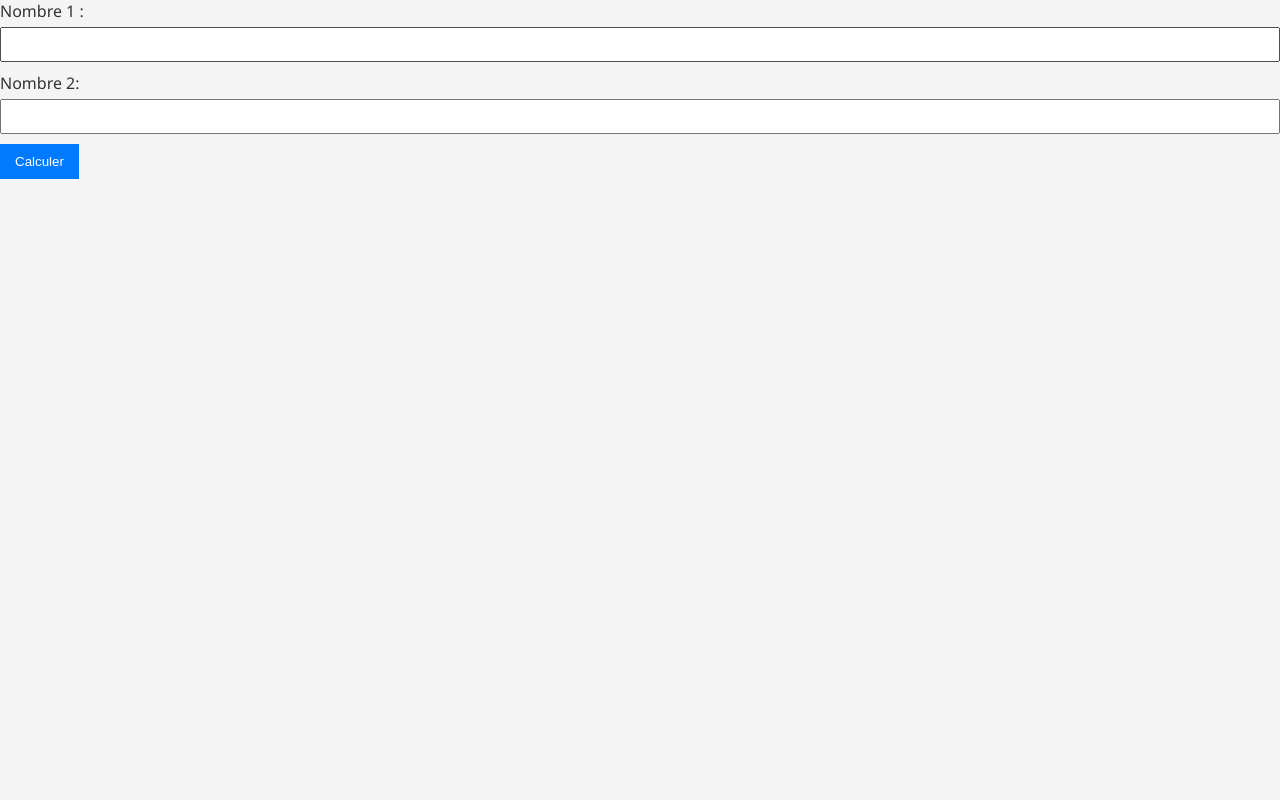
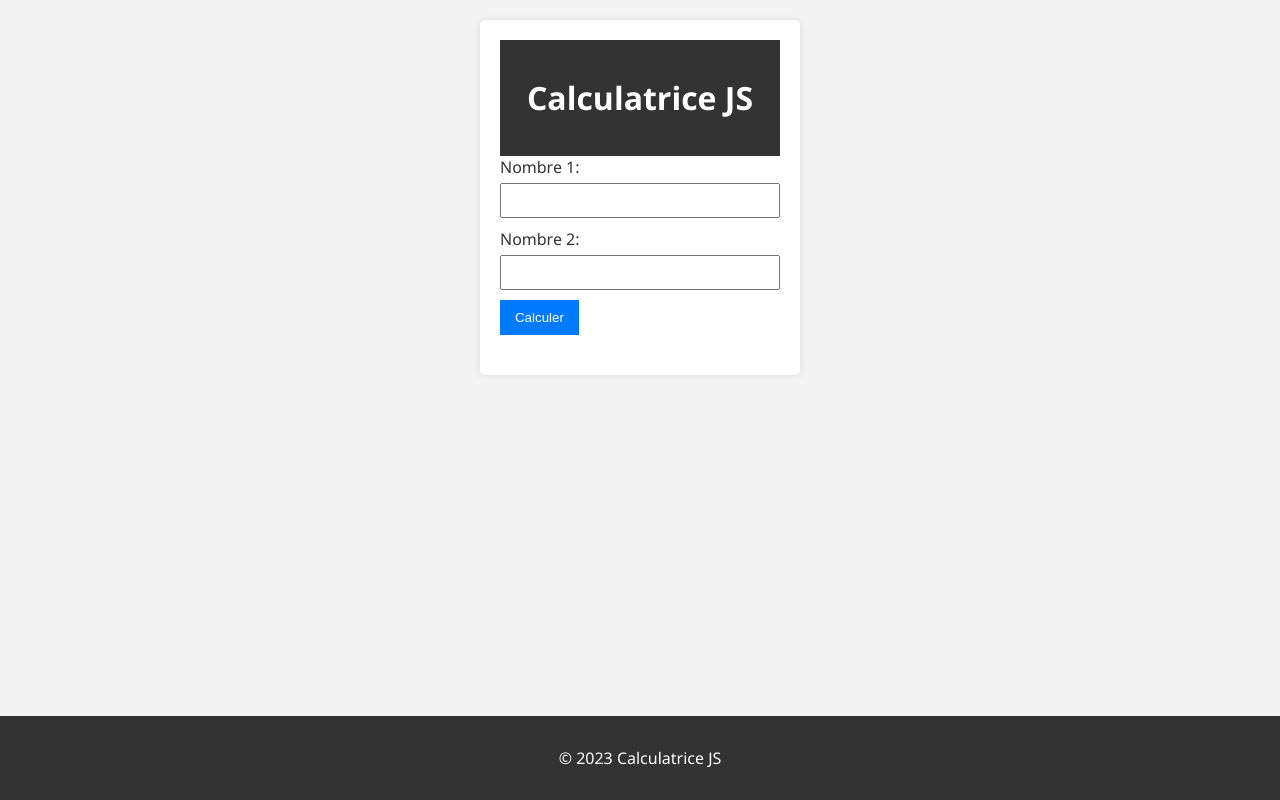
Before and after one commit to ahmatissa08/PROJETJAVASCRIPT, a plain HTML site: page index.html in a window 1280 px wide. Drawn offline with Linux system fonts and the light colour scheme.

Commit message:
Projet Final Java Scrit 2023 IAM

```diff
--- a/index.html
+++ b/index.html
@@ -7,18 +7,30 @@
     <link rel="stylesheet" href="style.css">
 </head>
 <body>
+    <div class="center">
+        <div class="container">
+            <header>
+                <h1>Calculatrice JS</h1>
+            </header>
+
             <form id="calculatorForm">
-        <label for="num1">Nombre 1 :</label>
+                <label for="num1">Nombre 1:</label>
                 <input type="text" id="num1" name="num1" required pattern="\d+(\.\d+)?" title="Entrez un nombre valide">
+
                 <label for="num2">Nombre 2:</label>
                 <input type="text" id="num2" name="num2" required pattern="\d+(\.\d+)?" title="Entrez un nombre valide et non zéro">
 
-        <button type="button" onclick="calculate()">
-         Calculer
-        </button>
+                <button type="button" onclick="calculate()">Calculer</button>
             </form>
+
             <div id="result"></div>
+        </div>
+
+        <footer>
+            <p>© 2023 Calculatrice JS</p>
+        </footer>
+    </div>
+
     <script src="calculatrice.js"></script>
-
 </body>
 </html>
--- a/style.css
+++ b/style.css
@@ -21,8 +21,16 @@ header {
     border-radius: 5px;
 }
 
+.center {
+    display: flex;
+    flex-direction: column;
+    align-items: center;
+}
+
 form {
     text-align: left;
+    width: 100%;
+    max-width: 400px;
 }
 
 label {
```
Lines whose indentation alone changed are shown as unchanged.
